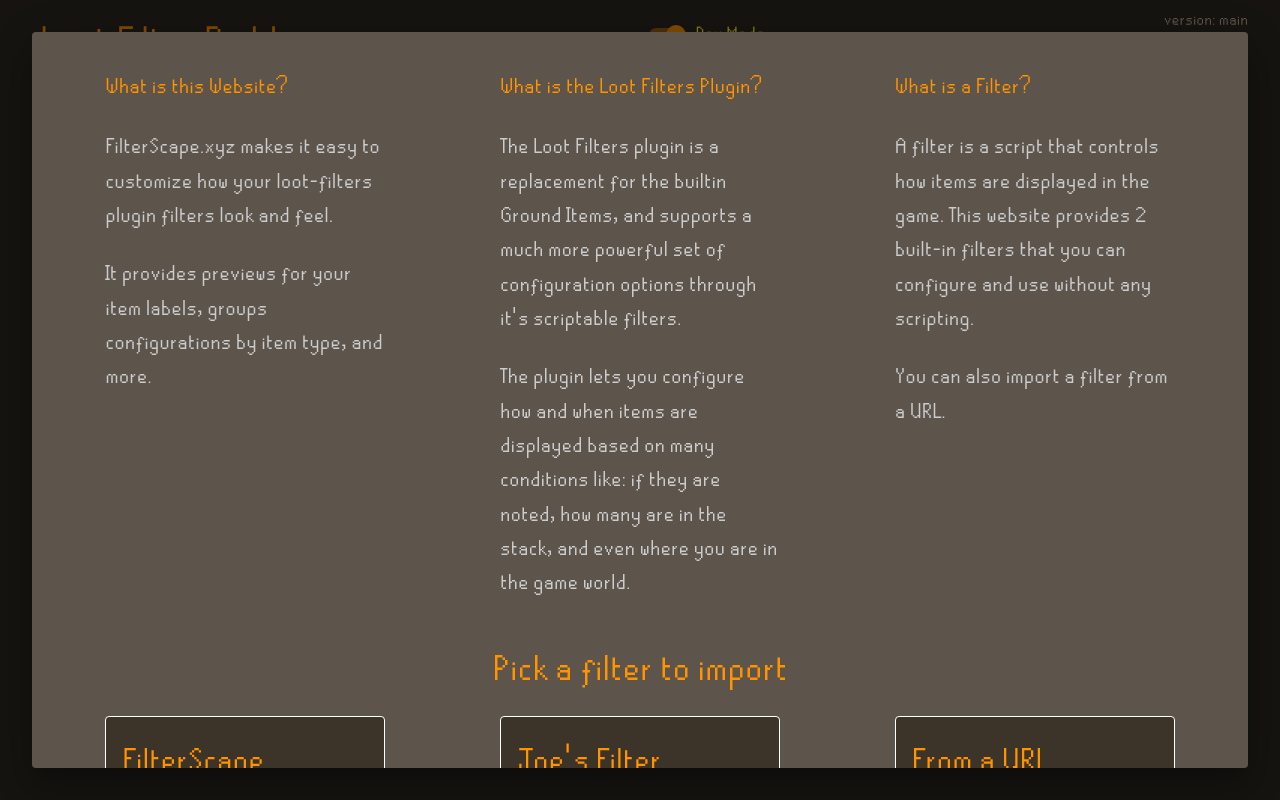
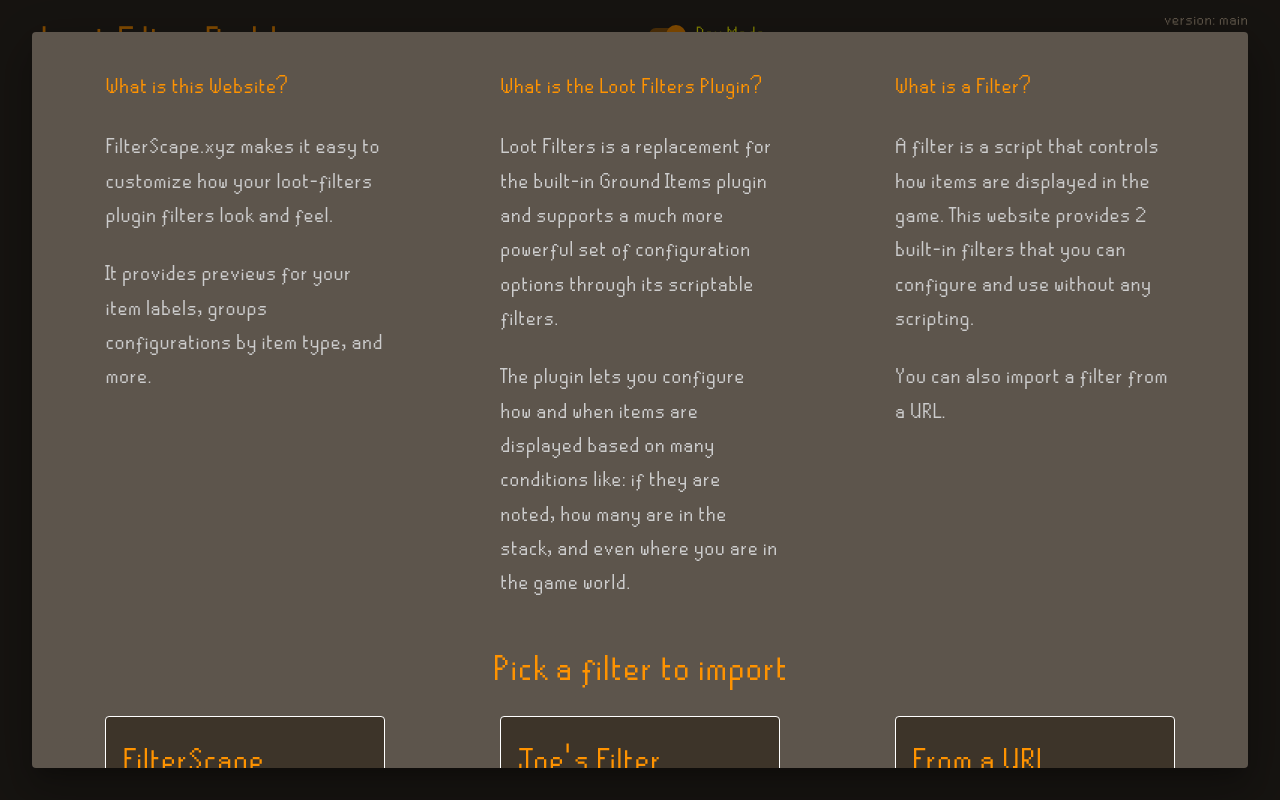
Before and after one commit to kutweer/loot-filters-ui, a React app: page / in a window 1280 px wide. Built offline with nearby package versions, Linux system fonts and the light colour scheme.

Commit message:
Update src/components/ImportFilterDialog.tsx
Co-authored-by: Brendan Ross <brendanros@gmail.com>

```diff
--- a/src/components/ImportFilterDialog.tsx
+++ b/src/components/ImportFilterDialog.tsx
@@ -149,10 +149,10 @@ export const ImportFilterDialog: React.FC<ImportFilterDialogProps> = ({
                             sx={{ color: '#CCCCCC', fontSize: '24px' }}
                         >
                             <p>
-                                The Loot Filters plugin is a replacement for the
-                                builtin Ground Items, and supports a much more
+                                Loot Filters is a replacement for the
+                                built-in Ground Items plugin and supports a much more
                                 powerful set of configuration options through
-                                it's scriptable filters.
+                                its scriptable filters.
                             </p>
 
                             <p>
```
